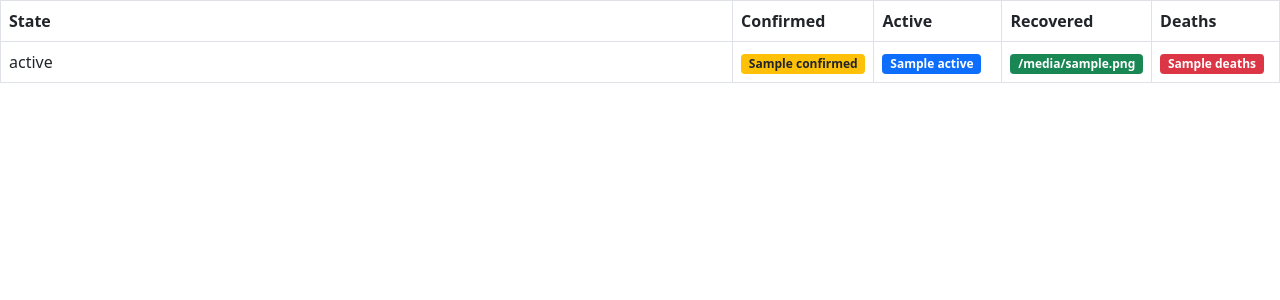
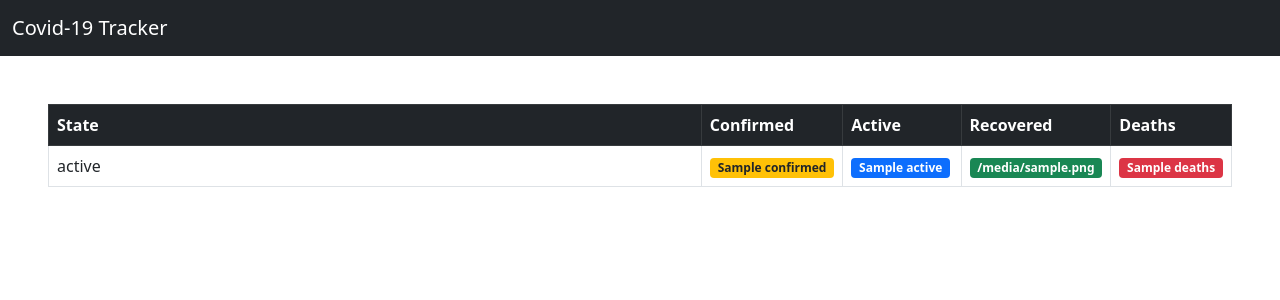
Before and after one commit to Xeromola/Covid-19-Tracker-India, a Django app: page / in a window 1280 px wide. Shown: the top 300 px of the page. Run offline with Django 3.2, Linux system fonts and the light colour scheme; tables that the repository leaves empty hold one stand-in row (values such as "Sample post"); a database or web service that is not in the repository returns one stand-in record (values such as "Sample title"); data that the repository does not hold is empty.

Commit message:
Design Changes

```diff
--- a/static/style.css
+++ b/static/style.css
@@ -0,0 +1,5 @@
+.table {
+    padding: 20px;
+    margin: 20px;
+    width: 100px;
+}
--- a/templates/index.html
+++ b/templates/index.html
@@ -1,3 +1,4 @@
+{% load static %}
 <!doctype html>
 <html lang="en">
    <head>
@@ -5,13 +6,24 @@
       <meta charset="utf-8">
       <meta name="viewport" content="width=device-width, initial-scale=1">
       <!-- Bootstrap CSS -->
-
+      <link rel="stylesheet" href="{% static 'style.css' %}">
       <link href="https://cdn.jsdelivr.net/npm/bootstrap@5.0.1/dist/css/bootstrap.min.css" rel="stylesheet" integrity="sha384-+0n0xVW2eSR5OomGNYDnhzAbDsOXxcvSN1TPprVMTNDbiYZCxYbOOl7+AMvyTG2x" crossorigin="anonymous">
       <title>Covid-19 Tracker</title>
    </head>
    <body>
-      <table class="table table-hover table-bordered p-5">
-         <thead>
+
+      <nav class="navbar navbar-expand-lg navbar-dark bg-dark">
+  <div class="container-fluid">
+    <a class="navbar-brand" href="#">Covid-19 Tracker</a>
+    <button class="navbar-toggler" type="button" data-bs-toggle="collapse" data-bs-target="#navbarSupportedContent" aria-controls="navbarSupportedContent" aria-expanded="false" aria-label="Toggle navigation">
+      <span class="navbar-toggler-icon"></span>
+    </button>
+  </div>
+</nav>
+
+
+      <table class="table table-hover table-bordered w-auto m-5">
+         <thead class="table-dark">
             <tr>
                <th scope="col">State</th>
                <th scope="col" style="width: 10%;">Confirmed</th>
@@ -22,6 +34,7 @@
          </thead>
          <tbody>
             {% for i in response %}
+            {% if i.confirmed != '0' %}
             <tr>
                 <td>{{i.state}}</td>
                 <td><span class="badge bg-warning text-dark">{{i.confirmed}}</span></td>
@@ -29,6 +42,7 @@
                <td><span class="badge bg-success">{{i.recovered}}</span></td>
                <td><span class="badge bg-danger">{{i.deaths}}</span></td>
             </tr>
+            {% endif %}
             {% endfor %}
          </tbody>
       </table>
```
